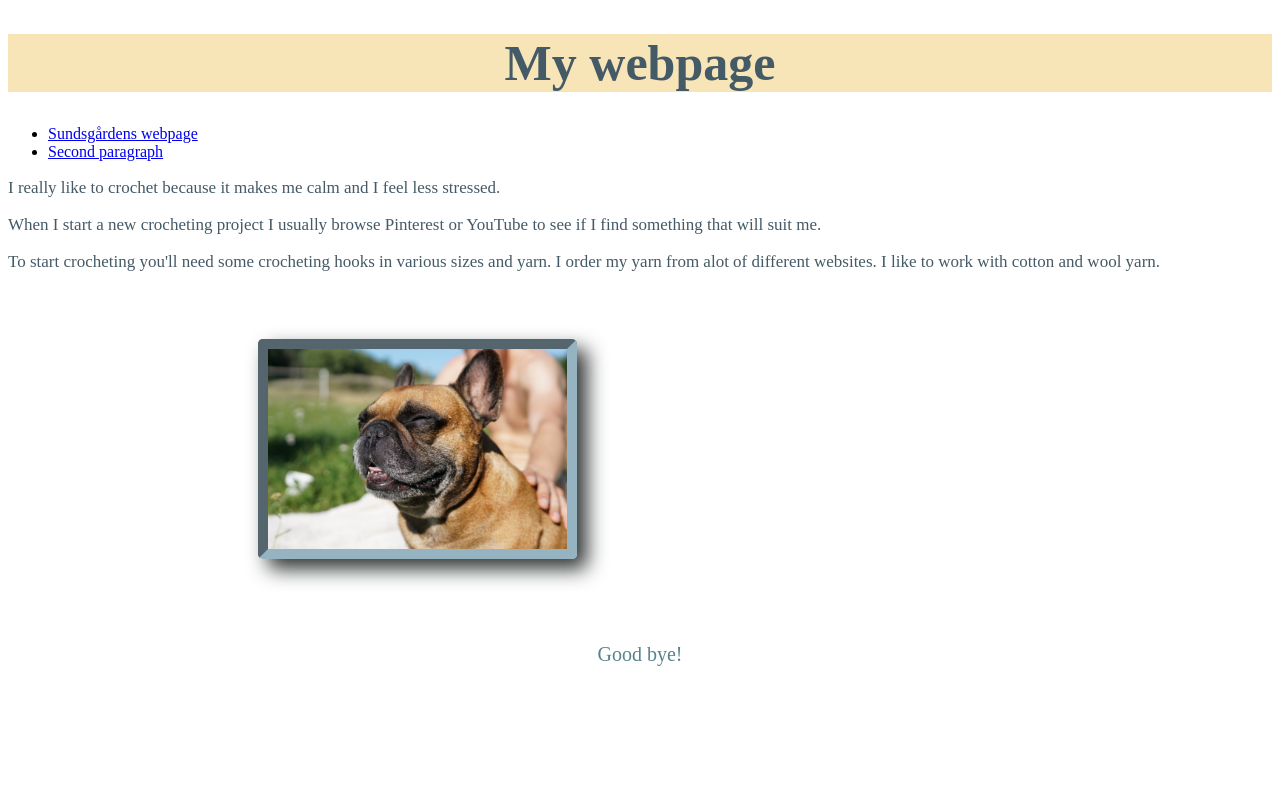
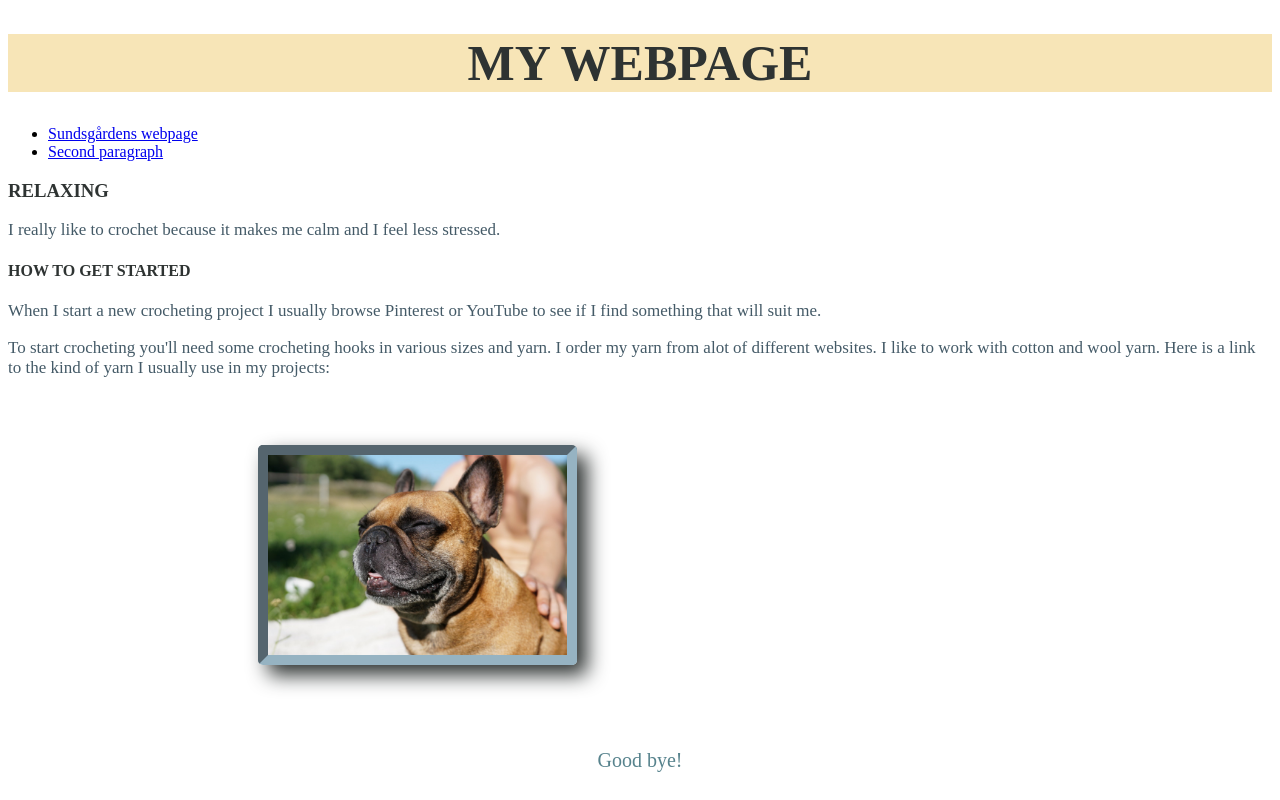
Before and after one commit to Novante/mecenat, a plain HTML site: page index.html in a window 1280 px wide. Drawn offline with Linux system fonts and the light colour scheme.

Commit message:
adds in index

```diff
--- a/index.html
+++ b/index.html
@@ -10,7 +10,7 @@
 </head>
 <body>
     <header>
-        <h1>My webpage</h1>
+        <h1>MY WEBPAGE</h1>
         <nav>
             <ul>
                 <li><a href="https://sundsgarden.se/">Sundsgårdens webpage</a></li>
@@ -19,24 +19,28 @@
         </nav>
      </header>
      <main>
-         <section>
+
+            <h3>RELAXING</h3>
+            <section>
              <p> I really like to crochet because it makes me calm
                  and I feel less stressed.
                 </p>
             </section>
 
-         <section id="second-paragraph">
+            <h4>HOW TO GET STARTED</h4>
+            <section id="second-paragraph">
              <p>When I start a new crocheting project I usually
                  browse Pinterest or YouTube to see if I find something
                  that will suit me.
                 </p>
-            </section>
-         <section>
-             <p class="last-paragraph">To start crocheting you'll need some crocheting hooks in
+
+                <p class="last-paragraph">To start crocheting you'll need some crocheting hooks in
                  various sizes and yarn. I order my yarn from alot of
                  different websites.
                  I like to work with cotton and wool yarn.
+                 Here is a link to the kind of yarn I usually use in my projects:
                 </p>
+
                 <img src="images/Dog.jpg" alt="dog" title="Dog in the sun">
 
             </section>
@@ -44,7 +48,5 @@
 
      <footer>Good bye!</footer>
 
-
-
 </body>
 </html>
--- a/styles/index.css
+++ b/styles/index.css
@@ -1,5 +1,5 @@
 h1 {
-    color: #445a67;
+    color: #2e3332;
     font-size: 50px;
     font-weight: 500px;
     font-style: serif;
@@ -10,9 +10,21 @@ h1 {
 /*this is a single line comment*/
 
 /*This comment takes up multiple rows*/
-#second-paragraph {
+
+h3 {
+    color: #2E3332;
+    font-style: serif;
+}
+
+h4 {
+    color: #2E3332;
+    font-style: serif;
+}
+
+/*#second-paragraph {
     color: #445a67;
-}
+    */
+
 p {
     color: #445a67;
     font-size: 17px;
```
